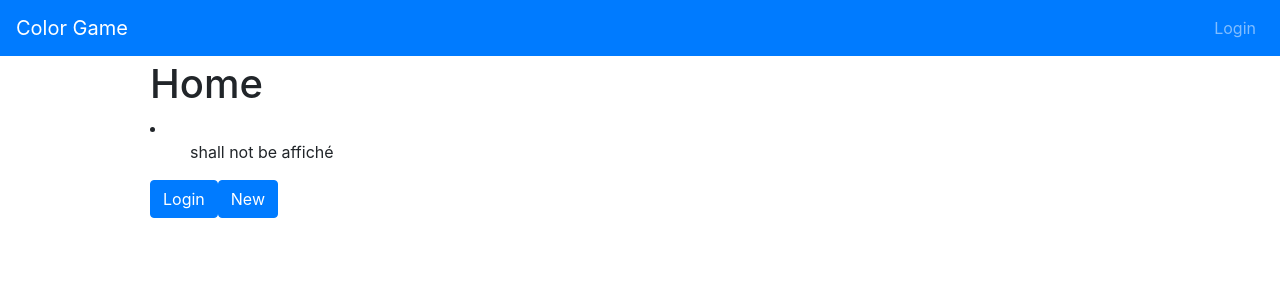
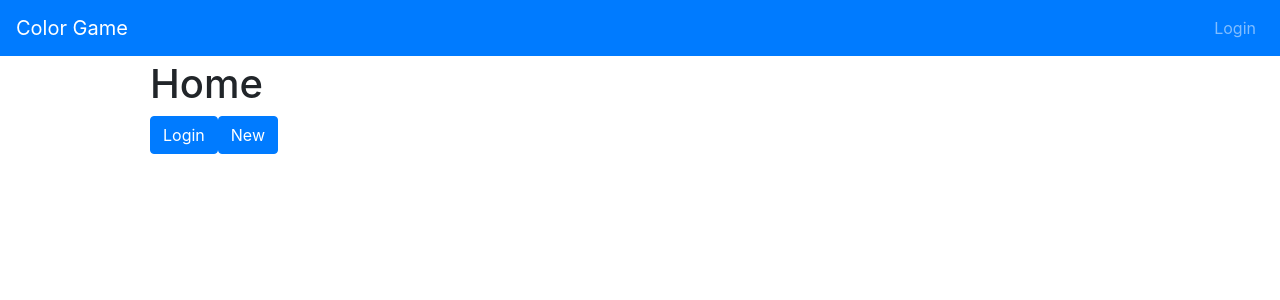
Before and after one commit to qferry-altran/kalidea_evaluation, an Angular app in the folder kadelia-eval/: page /home in a window 1280 px wide. Shown: the top 300 px of the page. Built offline with nearby package versions, Linux system fonts and the light colour scheme.

Commit message:
FIX PARTIAL: Question 4B

```diff
--- a/kadelia-eval/src/app/app-module/home/home.component.html
+++ b/kadelia-eval/src/app/app-module/home/home.component.html
@@ -1,7 +1,4 @@
 <h1>Home</h1>
-<li appIfUserDirective>
-    <ul>shall not be affiché</ul>
-</li>
 <div>
     <a href="/user/login" class="btn btn-primary" appIfNotUserDirective>Login</a>
     <a href="/game/new" class="btn btn-primary" appIfUserDirective>New</a>
```
